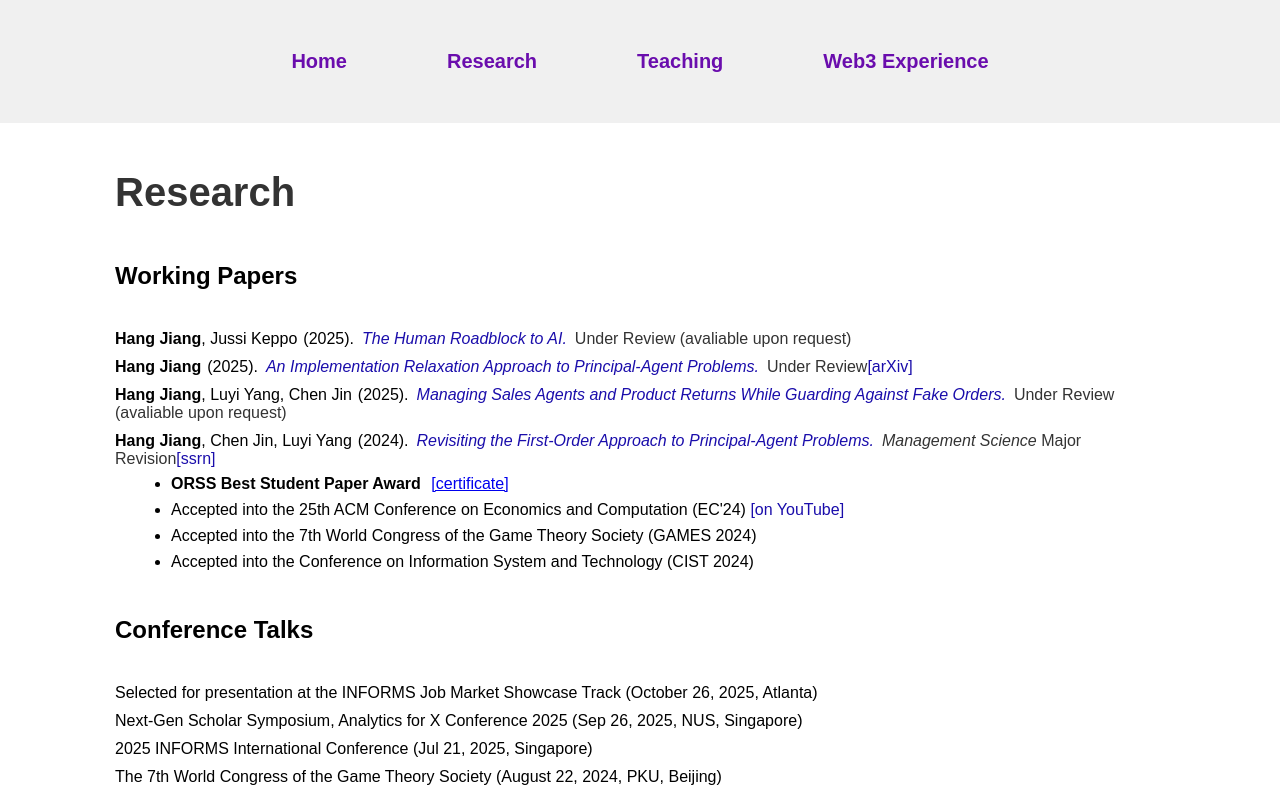
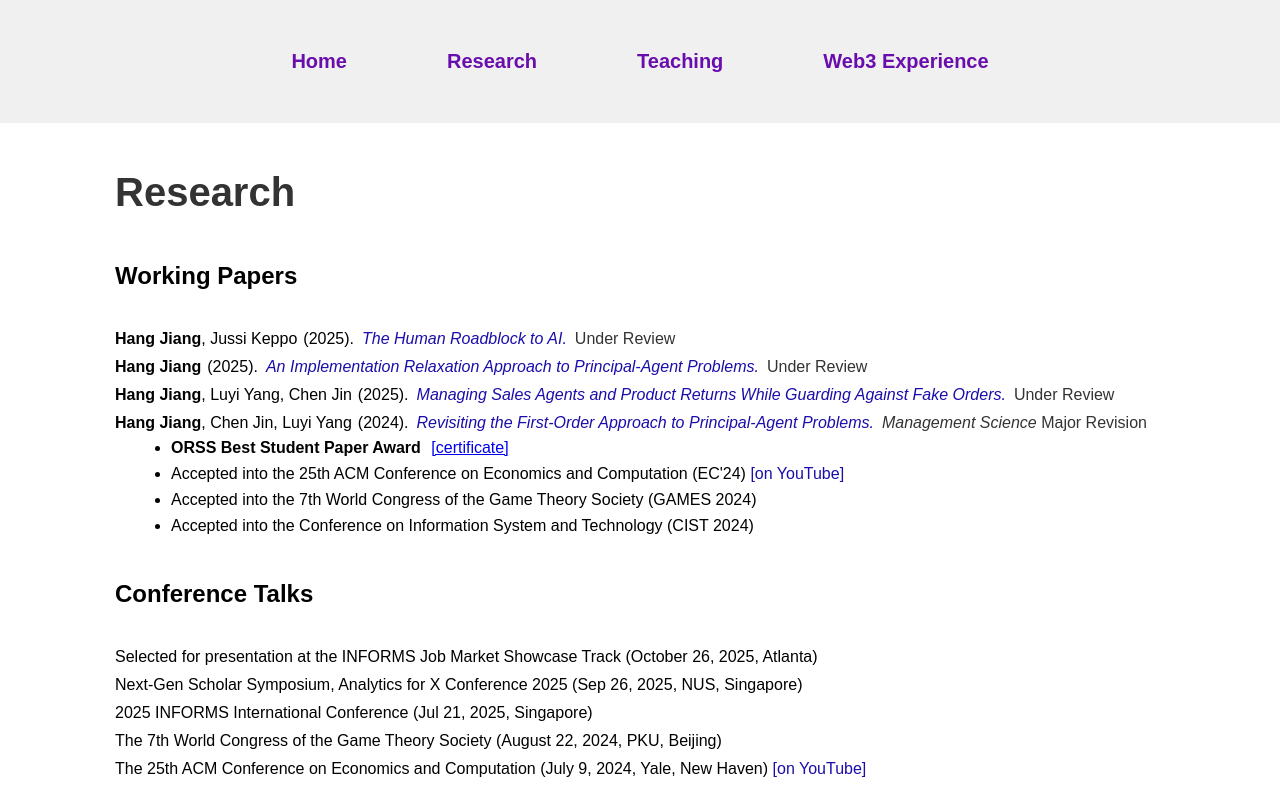
Before and after one commit to JHaaa/jianghang.github.io, a Next.js app: page /research in a window 1280 px wide. Shown: the top 796 px of the page. Built offline with nearby package versions, Linux system fonts and the light colour scheme.

Commit message:
Update personal website: new CV, papers, layout updates

```diff
--- a/src/app/page.tsx
+++ b/src/app/page.tsx
@@ -100,7 +100,7 @@ export default function HomePage() {
           <strong>
             My <a href="/research">research</a> investigates how misaligned incentives distort markets, digital platforms, and sociotechnical systems, and how contracts, mechanisms, and policies can be designed to address such limits.
           </strong>{' '}
-          I pursue this agenda through two complementary research strands. The first develops new theoretical tools for classic principal-agent problems. The second investigates modern challenges in AI, blockchain, livestream commerce, and data markets, where issues such as strategic fakery and data manipulation frequently emerge.
+          I pursue this agenda through two complementary research strands. The first develops new theoretical tools for principal-agent problems. The second investigates contemporary incentive-alignment challenges in AI, blockchain, and digital platforms.
         </p>
 
       </div>
--- a/src/app/research/page.tsx
+++ b/src/app/research/page.tsx
@@ -20,7 +20,7 @@ const ResearchPage = () => {
           >
             The Human Roadblock to AI.
           </a>
-          <span className={styles.underReview}>Under Review (avaliable upon request)</span>
+          <span className={styles.underReview}>Under Review</span>
         </li>
 
         <li>
@@ -35,14 +35,6 @@ const ResearchPage = () => {
             An Implementation Relaxation Approach to Principal-Agent Problems.
           </a>
           <span className={styles.underReview}>Under Review</span>
-          <a
-        href="https://www.youtube.com/watch?v=6VRMU8f5dT8"
-        target="_blank"
-        rel="noopener noreferrer"
-        className={styles.link}
-      >
-        [arXiv]
-      </a>
         </li>
 
         <li>
@@ -56,7 +48,7 @@ const ResearchPage = () => {
           >
             Managing Sales Agents and Product Returns While Guarding Against Fake Orders.
           </a>
-          <span className={styles.underReview}>Under Review (avaliable upon request)</span>
+          <span className={styles.underReview}>Under Review</span>
         </li>
 
         <li>
@@ -72,14 +64,6 @@ const ResearchPage = () => {
   </a>
   <span className={styles.underReview}>
     <em>Management Science</em> Major Revision
-    <a
-        href="https://www.youtube.com/watch?v=6VRMU8f5dT8"
-        target="_blank"
-        rel="noopener noreferrer"
-        className={styles.link}
-      >
-        [ssrn]
-      </a>
   </span>
 
   {/* 📍 子项部分用 <ul><li> 替换，自动生成圆点 */}
```
